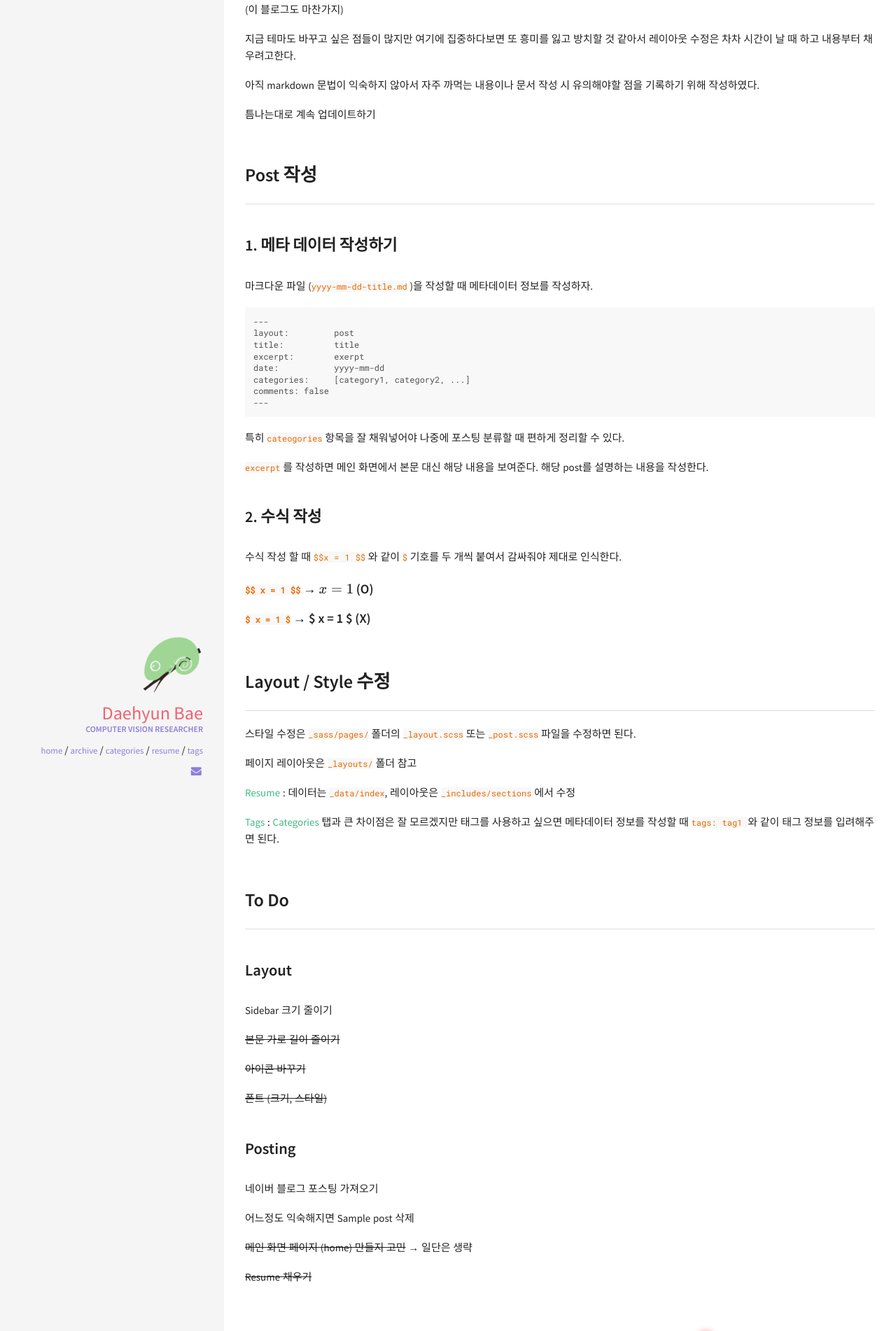
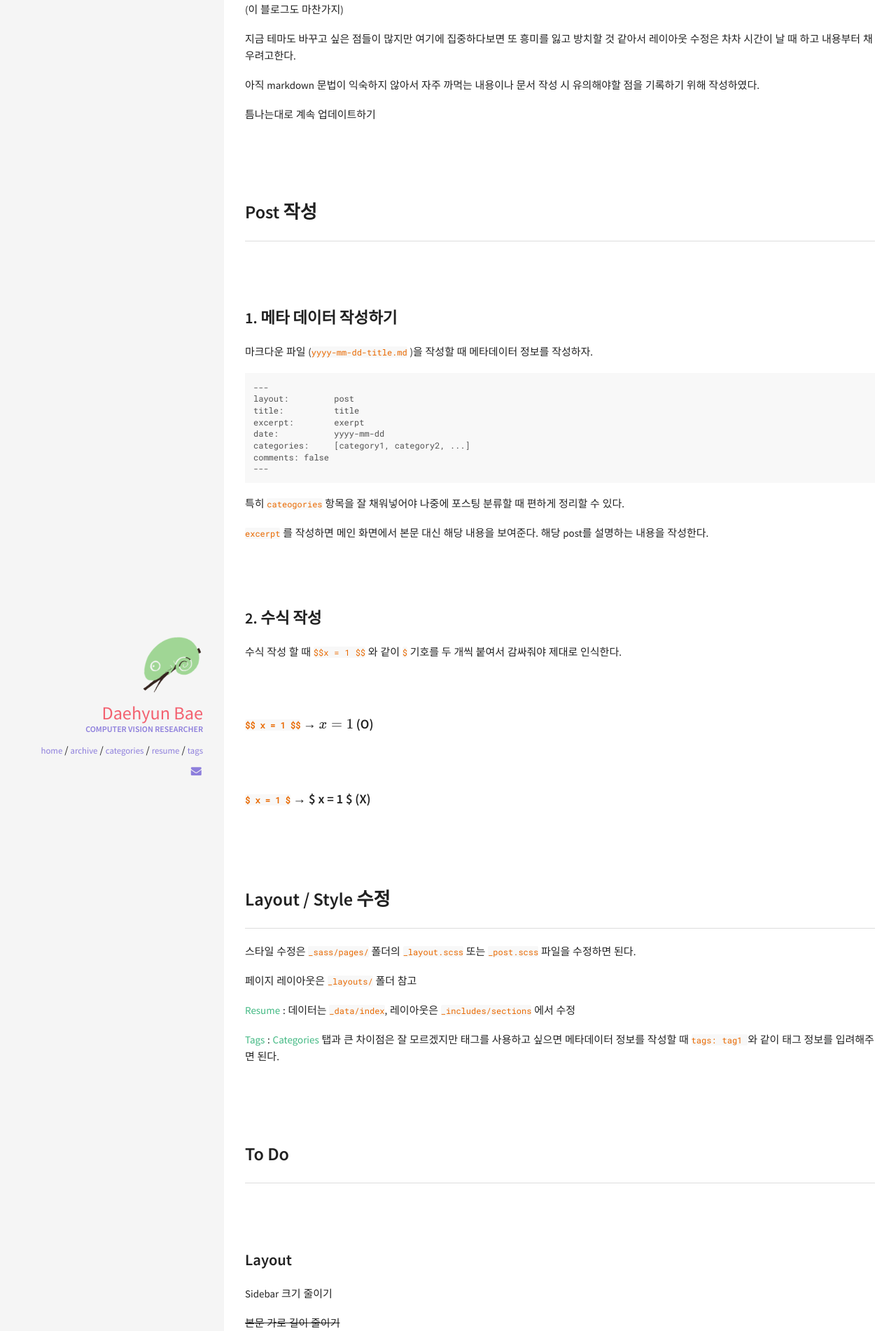
Before and after one commit to Daehyun-Bae/Daehyun-Bae.github.io, a Jekyll site: the page built from _posts/2021-03-10-블로그-작성-가이드.md, in a window 1280 px wide. Shown: the part 322-2224 px from the top of the page at 70% size. Built offline with Jekyll 4.4.1, drawn with Linux system fonts in a browser that asks for light colours; formulas are drawn with MathJax 3.

Commit message:
change post style
enlarge margin of heading and images

```diff
--- a/_sass/pages/_post.scss
+++ b/_sass/pages/_post.scss
@@ -113,18 +113,26 @@
     text-align: center;
     color: #828282;
   }
+  img{
+    margin: 3em 0 1.2em;
+  }
 }
 
 #post h1 {
   margin: 0.5em 0 1em;
 }
 #post h2 {
-  margin: 2em 0 0.8em;
+  margin: 4em 0 0.8em;
   padding-bottom: 0.7em;
   border-bottom: 1px solid #ddd;
 }
 #post h3 {
-  margin: 1.75em 0 1.2em;
+  margin: 4em 0 0.5em;
+  position: relative;
+}
+
+#post h4 {
+  margin: 4em 0 0.5em;
   position: relative;
 }
 
```
